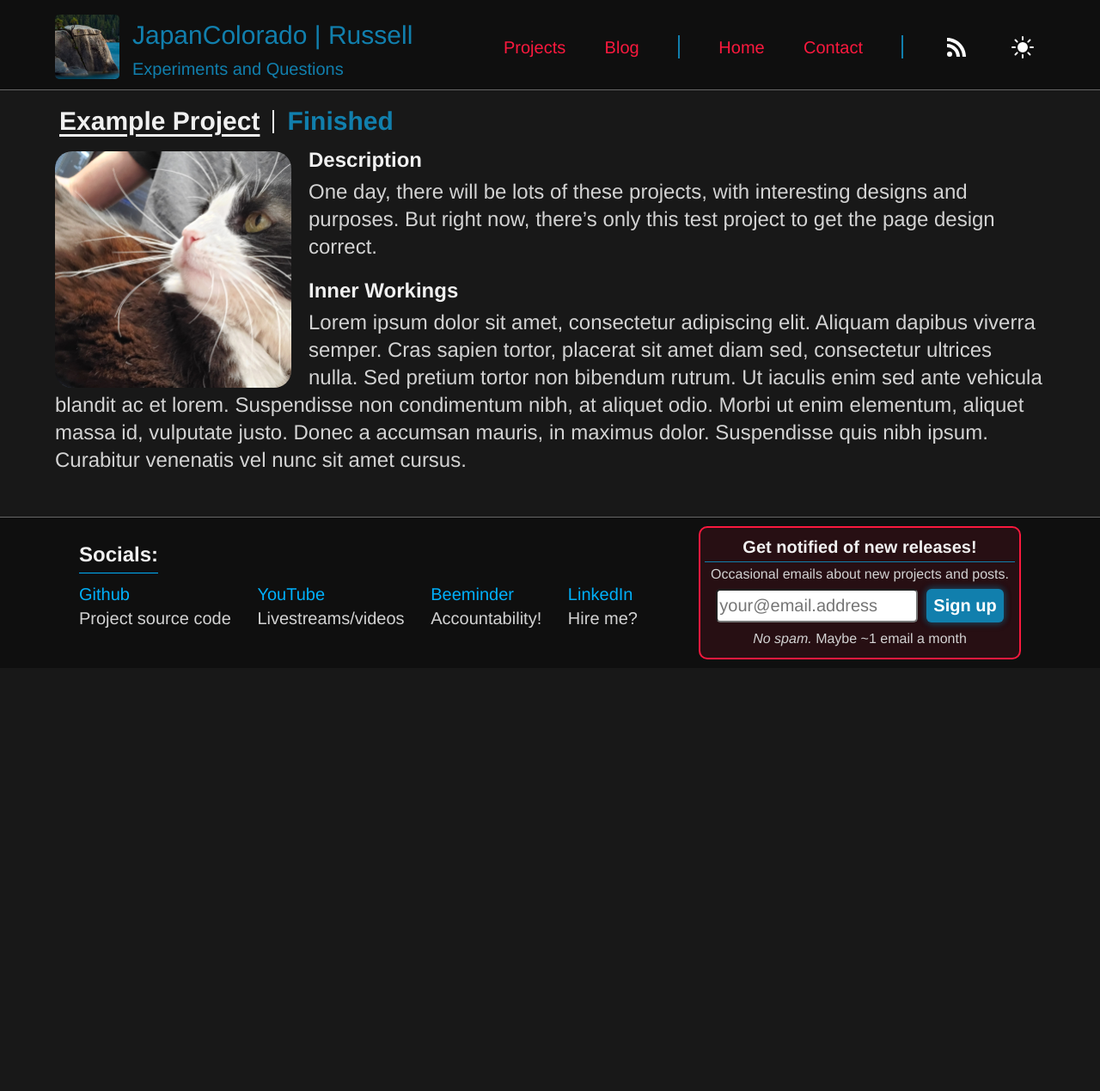
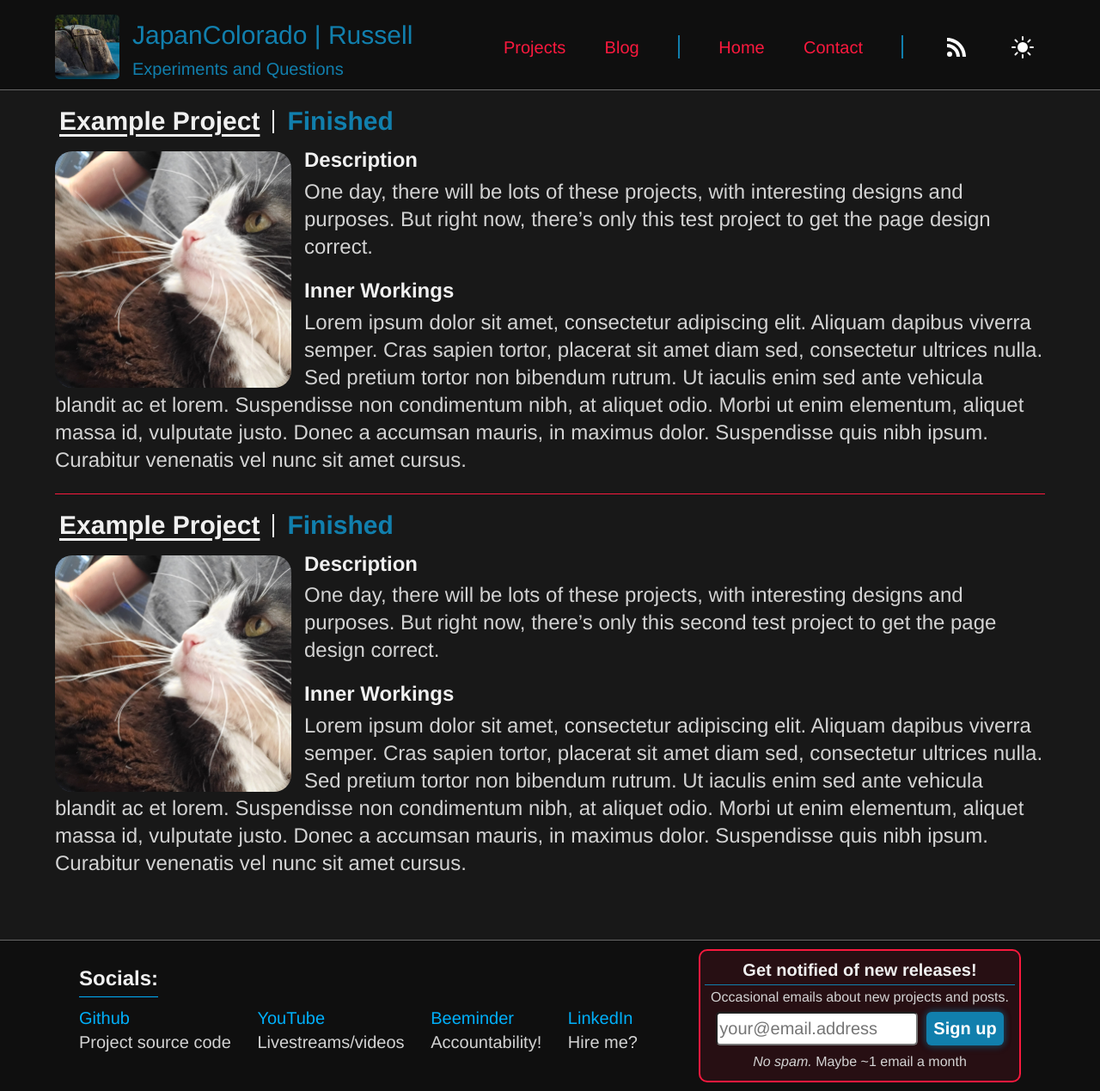
Before and after one commit to JapanColorado/japancolorado.github.io, a Jekyll site: the page built from project-catalog.html, in a window 1280 px wide. Shown: the whole page at 86% size. Built offline with Jekyll 4.4.1, drawn with Linux system fonts in a browser that asks for light colours; before the commit the page ends 900 px from its top, so only the background shows below that.

Commit message:
Add reactive scaling to project pages and catalog

```diff
--- a/_layouts/project.html
+++ b/_layouts/project.html
@@ -21,5 +21,3 @@
   </p>
   <div class="project-details">{{ content }}</div>
 </article>
-<!-- TO-DO: Copy blog page's bottom border css -->
-<!-- TO-DO: Make blog page and posts full screen size -->
--- /dev/null
+++ b/_projects/Test2.md
@@ -0,0 +1,24 @@
+---
+layout: project
+title: Example Project
+img_link: cat.jpg
+finished: true
+excerpt_separator: <div class="indicator"></div>
+---
+## Description
+One day, there will be lots of these projects, with interesting designs and purposes. But right now, there's only this second test project to get the page design correct.
+
+## Inner Workings
+Lorem ipsum dolor sit amet, consectetur adipiscing elit. Aliquam dapibus viverra semper. Cras sapien tortor, placerat sit amet diam sed, consectetur ultrices nulla. Sed pretium tortor non bibendum rutrum. Ut iaculis enim sed ante vehicula blandit ac et lorem. Suspendisse non condimentum nibh, at aliquet odio. Morbi ut enim elementum, aliquet massa id, vulputate justo. Donec a accumsan mauris, in maximus dolor. Suspendisse quis nibh ipsum. Curabitur venenatis vel nunc sit amet cursus.
+
+<div class="indicator"></div>
+
+## My Inspiration
+Nullam tristique a sapien eget accumsan. Donec tristique tellus leo. Maecenas cursus porta efficitur. Sed ornare pretium lectus. Sed at lectus est. Maecenas sed lacus non nibh ullamcorper egestas. Suspendisse nec accumsan mauris. Etiam in massa urna. Praesent leo urna, pulvinar ac velit non, maximus efficitur arcu. Aliquam quis erat molestie, viverra mi a, pharetra mi. Phasellus sit amet erat et nisi dictum laoreet. Vestibulum ac mauris sit amet libero imperdiet pulvinar. In hac habitasse platea dictumst.
+
+## Improvement Possibilities
+Sed pulvinar sagittis mi, eget rutrum mi venenatis non. Duis eu odio sed ipsum hendrerit posuere at et massa. Praesent imperdiet velit sem, vehicula vulputate mi auctor id. Nulla vitae sapien eu odio aliquet maximus at et mauris. Donec a vestibulum felis, et lobortis libero. Donec a vulputate odio. Class aptent taciti sociosqu ad litora torquent per conubia nostra, per inceptos himenaeos. Pellentesque posuere augue vel aliquet pharetra. Duis consectetur vulputate est, sit amet ullamcorper ipsum vestibulum at. Sed efficitur suscipit diam, vel gravida justo aliquam aliquet. Sed pellentesque nisi et metus consequat maximus eu eu turpis. Sed eu urna auctor, posuere diam ac, lacinia sapien.
+
+Proin varius nisl dolor, id ornare mauris dapibus id. Praesent et augue vitae nibh condimentum hendrerit. In placerat libero sed quam pulvinar mattis non nec quam. In hac habitasse platea dictumst. Integer egestas iaculis sem ac scelerisque. Mauris pharetra orci ac ultrices blandit. Integer ac efficitur mi, interdum malesuada massa. Donec ullamcorper velit at libero scelerisque, ac vehicula libero convallis. Quisque sed massa vel est fermentum dapibus. Donec mattis quam eu dignissim convallis. Curabitur mattis mi eget condimentum tempus. Vestibulum a urna eu orci placerat condimentum. Aenean ultricies elit justo. Sed ullamcorper semper velit, vel tempor neque euismod sed. Proin nisl ipsum, aliquet nec mattis et, sodales et lacus.
+
+Donec ex lectus, dignissim luctus suscipit in, efficitur eget odio. Aenean a vehicula libero. Donec elit ante, sollicitudin nec lorem at, eleifend eleifend sem. Curabitur ex est, facilisis eget nulla a, sollicitudin viverra erat. Integer malesuada ut ipsum vel efficitur. In imperdiet dui diam. Sed vulputate consequat massa, convallis vehicula nisl auctor in.
--- a/_sass/_projects.scss
+++ b/_sass/_projects.scss
@@ -1,6 +1,5 @@
 .project-header {
   display: flex;
-
   align-items: center;
   h1 {
     padding: 0px;
@@ -13,29 +12,40 @@
     text-underline-offset: 5px;
   }
   #true {
+    display: none;
     color: $mainBlue;
   }
   #false {
+    display: none;
     color: $accentRed;
   }
   .divider {
+    display: none;
     position: relative;
     top: 6px;
-    border-color: $lightGray;
+
+    width: 1px;
+    height: 26px;
     margin: 0px 15px;
+    border: 1px solid $lightGray;
   }
 }
+
 .project-img {
+  display: block;
+  max-width: 425px;
   width: 100%;
   height: auto;
-  margin: 0 auto;
-  text-align: center;
+  margin-top: 10px;
+  margin-right: 15px;
+  border-radius: 20px;
 }
-.project-img {
-  display: block;
+p:has(.project-img) {
+  float: left;
+  margin: 0px;
 }
+
 .project-details {
-  font-size: larger;
   p {
     padding-top: 0px;
     margin-top: 0px;
@@ -50,34 +60,39 @@
 }
 
 // Project Catalog Page //
+
+.project-catalog > .project {
+  padding-bottom: 8px;
+  border-bottom: 1px solid $accentRed;
+}
+
+.project-catalog > .project:last-child {
+  border-bottom: none;
+}
+
 .project-catalog {
   .project-img {
     max-width: 275px;
   }
 }
-p:has(.project-img) {
-  margin: 0px;
-}
-@media (min-width: 475px) {
-}
+
+// Reactive Scaling(Mobile First) //
+
 @media (min-width: 640px) {
-}
-@media (min-width: 768px) {
+  // Add back progress indicator
+  .project-header {
+    .divider {
+      display: inline-block;
+    }
+    #true,
+    #false {
+      display: block;
+    }
+  }
 }
 @media (min-width: 1024px) {
-  .project-img {
-    max-width: 425px;
-    margin-top: 10px;
-    margin-right: 20px;
-    border-radius: 20px;
-  }
-  p:has(.project-img) {
-    float: left;
-    // margin-left: 20px;
-    //margin-bottom: 10px;
+  // Enlarge font on bigger screens
+  .project-details {
+    font-size: larger;
   }
 }
-@media (min-width: 1280px) {
-}
-@media (min-width: 1536px) {
-}
--- a/project-catalog.html
+++ b/project-catalog.html
@@ -1,15 +1,18 @@
 ---
 layout: default
 ---
+
 <div class="project-catalog">
   {% for project in site.projects %}
+  <article class="project">
     <div class="project-header">
-  <h1><a href="{{ site.baseurl }}{{ project.url }}">{{ project.title }}</a></h1>
+      <h1>
+        <a href="{{ site.baseurl }}{{ project.url }}">{{ project.title }}</a>
+      </h1>
       <div class="divider"></div>
       {% if project.finished == true %}
       <h1 id="true">Finished</h1>
-  {% endif %}
-  {% if project.finished == false %}
+      {% endif %} {% if project.finished == false %}
       <h1 id="false">In Progress</h1>
       {% endif %}
     </div>
@@ -21,5 +24,6 @@
       />
     </p>
     <div class="project-details">{{ project.excerpt }}</div>
+  </article>
   {% endfor %}
 </div>
```
Also changed, not shown: _projects/Test1.md (renamed from _projects/macha.md). Lines whose indentation alone changed are shown as unchanged.
